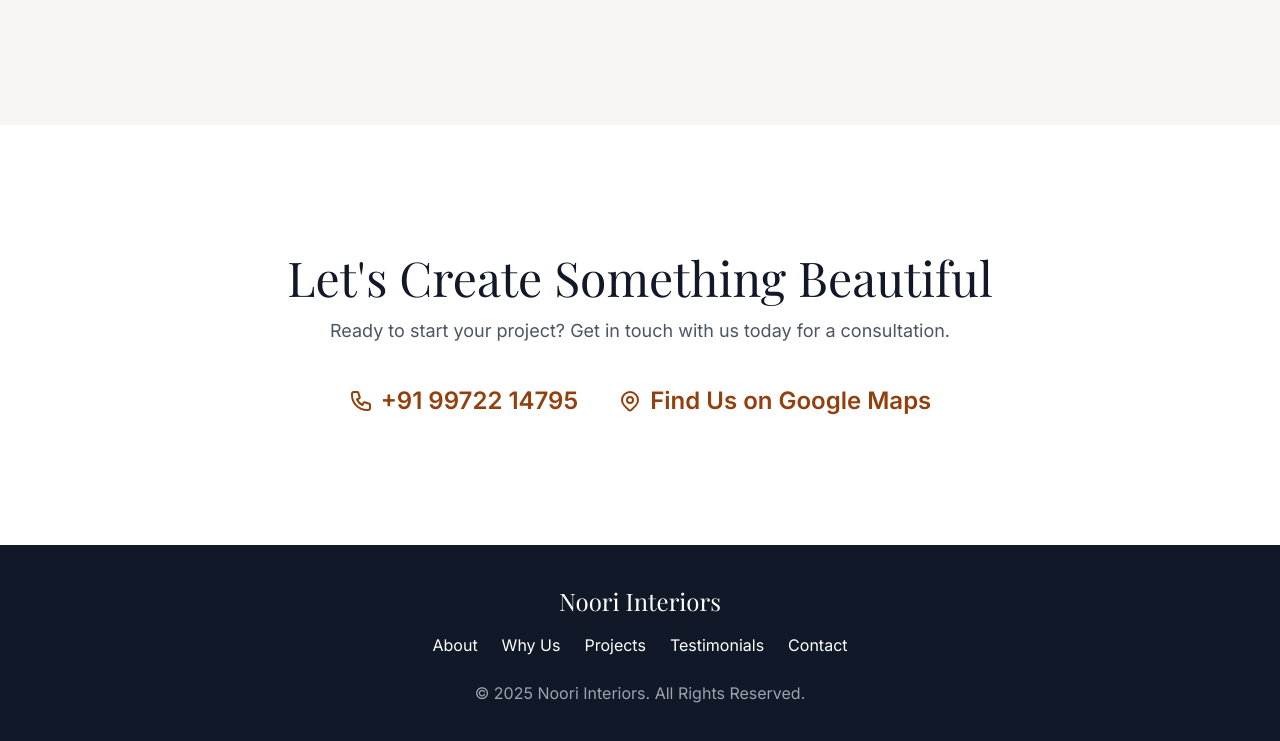
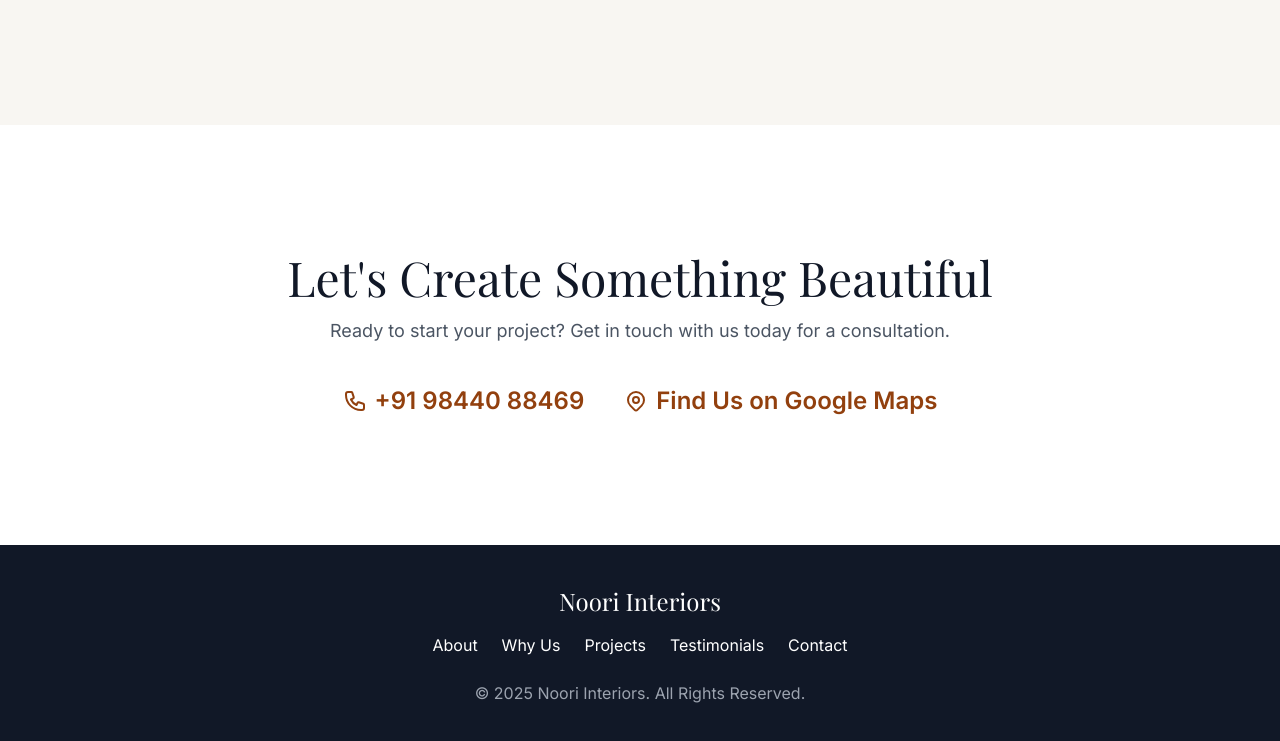
Before and after one commit to Webpage-internet/Noori-Interiors, a plain HTML site: page index.html in a window 1280 px wide. Shown: the part 3995-4736 px from the top of the page. Drawn offline with nearby package versions, Linux system fonts and the light colour scheme.

Commit message:
Add files via upload

```diff
--- a/index.html
+++ b/index.html
@@ -212,9 +212,9 @@
                     <h2 class="text-4xl md:text-5xl font-display text-gray-900 mb-4">Let's Create Something Beautiful</h2>
                     <p class="text-lg text-gray-600 max-w-3xl mx-auto mb-10">Ready to start your project? Get in touch with us today for a consultation.</p>
                     <div class="flex flex-col md:flex-row justify-center items-center gap-6 md:gap-10">
-                        <a href="tel:+919972214795" class="text-xl md:text-2xl font-semibold text-amber-800 hover:text-amber-600 transition duration-300 flex items-center gap-2">
+                        <a href="tel:+919844088469" class="text-xl md:text-2xl font-semibold text-amber-800 hover:text-amber-600 transition duration-300 flex items-center gap-2">
                             <svg xmlns="http://www.w3.org/2000/svg" class="h-6 w-6" fill="none" viewBox="0 0 24 24" stroke="currentColor"><path stroke-linecap="round" stroke-linejoin="round" stroke-width="2" d="M3 5a2 2 0 012-2h3.28a1 1 0 01.948.684l1.498 4.493a1 1 0 01-.502 1.21l-2.257 1.13a11.042 11.042 0 005.516 5.516l1.13-2.257a1 1 0 011.21-.502l4.493 1.498a1 1 0 01.684.949V19a2 2 0 01-2 2h-1C9.716 21 3 14.284 3 6V5z" /></svg>
-                            +91 99722 14795
+                            +91 98440 88469
                         </a>
                         <a href="https://share.google/Gp9VALre3hEFznDth" target="_blank" rel="noopener noreferrer" class="text-xl md:text-2xl font-semibold text-amber-800 hover:text-amber-600 transition duration-300 flex items-center gap-2">
                             <svg xmlns="http://www.w3.org/2000/svg" class="h-6 w-6" fill="none" viewBox="0 0 24 24" stroke="currentColor"><path stroke-linecap="round" stroke-linejoin="round" stroke-width="2" d="M17.657 16.657L13.414 20.9a1.998 1.998 0 01-2.827 0l-4.244-4.243a8 8 0 1111.314 0z" /><path stroke-linecap="round" stroke-linejoin="round" stroke-width="2" d="M15 11a3 3 0 11-6 0 3 3 0 016 0z" /></svg>
```
